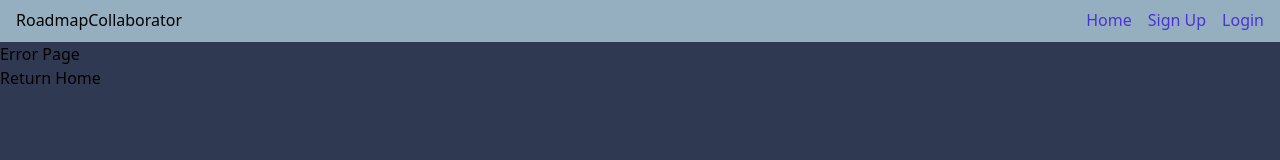
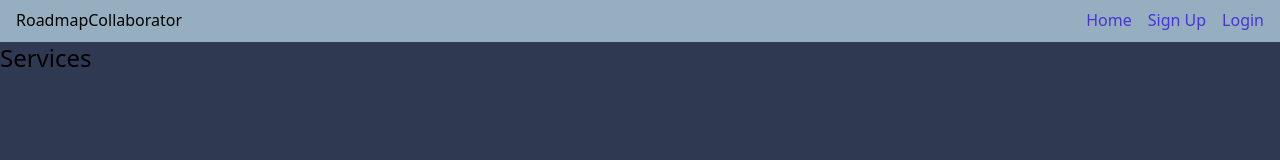
Before and after one commit to muntasir-mahmud-abdullah/Roadmap-App, a React (Vite) app in the folder frontend/: page /service in a window 1280 px wide. Shown: the top 160 px of the page. Built offline with nearby package versions, Linux system fonts and the light colour scheme; no server answers.

Commit message:
fixed: login in issue fixed in frontend

```diff
--- a/frontend/src/App.jsx
+++ b/frontend/src/App.jsx
@@ -5,6 +5,7 @@ import Login from "./pages/Login";
 import Navbar from "./components/Navbar";
 import Error from "./pages/Error";
 import Logout from "./pages/Logout";
+import Service from "./pages/Service";
 const App = () => {
   return <>
   <BrowserRouter>
@@ -14,6 +15,7 @@ const App = () => {
         <Route path="/signup" element={<Signup />} />
         <Route path="/login" element={<Login />} />
         <Route path="/logout" element={<Logout />} />
+        <Route path="/service" element={<Service />} />
         <Route path="*" element={<Error />} />
     </Routes>
   </BrowserRouter>
--- a/frontend/src/components/Navbar.jsx
+++ b/frontend/src/components/Navbar.jsx
@@ -1,8 +1,8 @@
 import { NavLink } from "react-router";
+import { useAuth } from "../store/Auth";
 import "./Navbar.css";
-import { useAuth } from "../store/Auth";
 const Navbar = () => {
-  const {isLoggedIn} = useAuth();
+  const { isLoggedIn } = useAuth();
   return (
     <>
       <header className="w-full py-2 px-4 bg-(--bg-primary) sticky top-0 z-50">
@@ -17,12 +17,21 @@ const Navbar = () => {
                   Home
                 </NavLink>
               </li>
-              {
-                isLoggedIn ? <li>
+              {isLoggedIn ? (
+                <>
+                  <li>
                     <NavLink className="navlink" to="/logout">
                       Logout
                     </NavLink>
-                </li> : <>
+                  </li>
+                  <li>
+                    <NavLink className="navlink" to="/service">
+                      Services
+                    </NavLink>
+                  </li>
+                </>
+              ) : (
+                <>
                   <li>
                     <NavLink className="navlink" to="/signup">
                       Sign Up
@@ -34,8 +43,7 @@ const Navbar = () => {
                     </NavLink>
                   </li>
                 </>
-
-}
+              )}
             </ul>
           </nav>
         </div>
--- a/frontend/src/pages/Login.jsx
+++ b/frontend/src/pages/Login.jsx
@@ -45,12 +45,8 @@ const Login = () => {
         });
         navigate("/");
       }
-      else{
-        alert("invalid credential");
-        console.log("invalid credential")
-      }
     } catch (error) {
-      console.log("register", error);
+      console.log("login", error);
     }
   };
   return (
--- /dev/null
+++ b/frontend/src/pages/Service.jsx
@@ -0,0 +1,13 @@
+import React from 'react';
+
+const Service = () => {
+    return (
+        <section>
+            <div className="container">
+                <h1 className="text-2xl">Services</h1>
+            </div>
+        </section>
+    );
+};
+
+export default Service;
--- a/frontend/src/pages/Signup.jsx
+++ b/frontend/src/pages/Signup.jsx
@@ -43,7 +43,7 @@ const Signup = () => {
           email: "",
           password: "",
         });
-        navigate("/login");
+        navigate("/");
       }
     } catch (error) {
       console.log("register", error);
--- a/frontend/src/store/Auth.jsx
+++ b/frontend/src/store/Auth.jsx
@@ -18,6 +18,7 @@ const AuthProvider = ({ children }) => {
 
   // jwt authentication = to get currently logged in user data
     const userAuthentication = async () => {
+      if(!token) return;
       try {
         console.log("Token in state:", token);
         const response = await fetch("http://localhost:5000/api/auth/user", {
@@ -41,7 +42,7 @@ const AuthProvider = ({ children }) => {
 
     useEffect(()=>{
       userAuthentication();
-    },[])
+    },[token])
 
   return (
     <AuthContext.Provider
```
Lines whose indentation alone changed are shown as unchanged.
